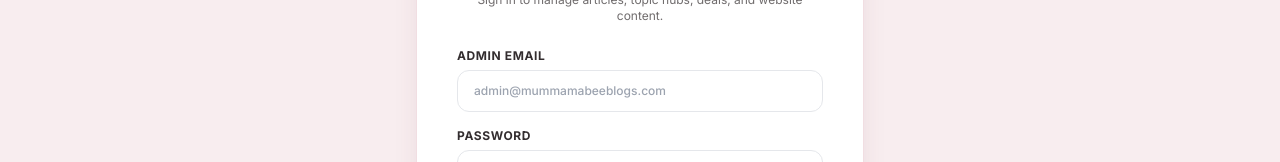
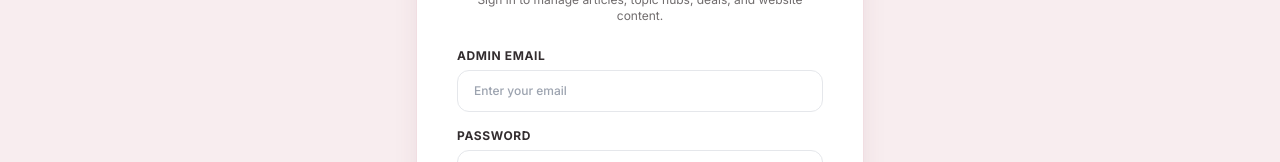
Before and after one commit to Raff126/mummableeblogs, a Next.js app: page /admin/login in a window 1280 px wide. Shown: the part 399-561 px from the top of the page. Built offline with nearby package versions, Linux system fonts and the light colour scheme; no server answers.

Commit message:
Update email placeholder to 'Enter your email'

```diff
--- a/app/admin/login/page.tsx
+++ b/app/admin/login/page.tsx
@@ -79,7 +79,7 @@
             <input
               type="email"
               required
-              placeholder="admin@mummamabeeblogs.com"
+              placeholder="Enter your email"
               value={email}
               onChange={(e) => setEmail(e.target.value)}
               className="w-full px-4 py-3 rounded-xl border border-gray-200 focus:outline-none focus:ring-2 focus:ring-[#B75B70] text-xs font-medium text-[#332D2F] transition-all bg-white"
```
